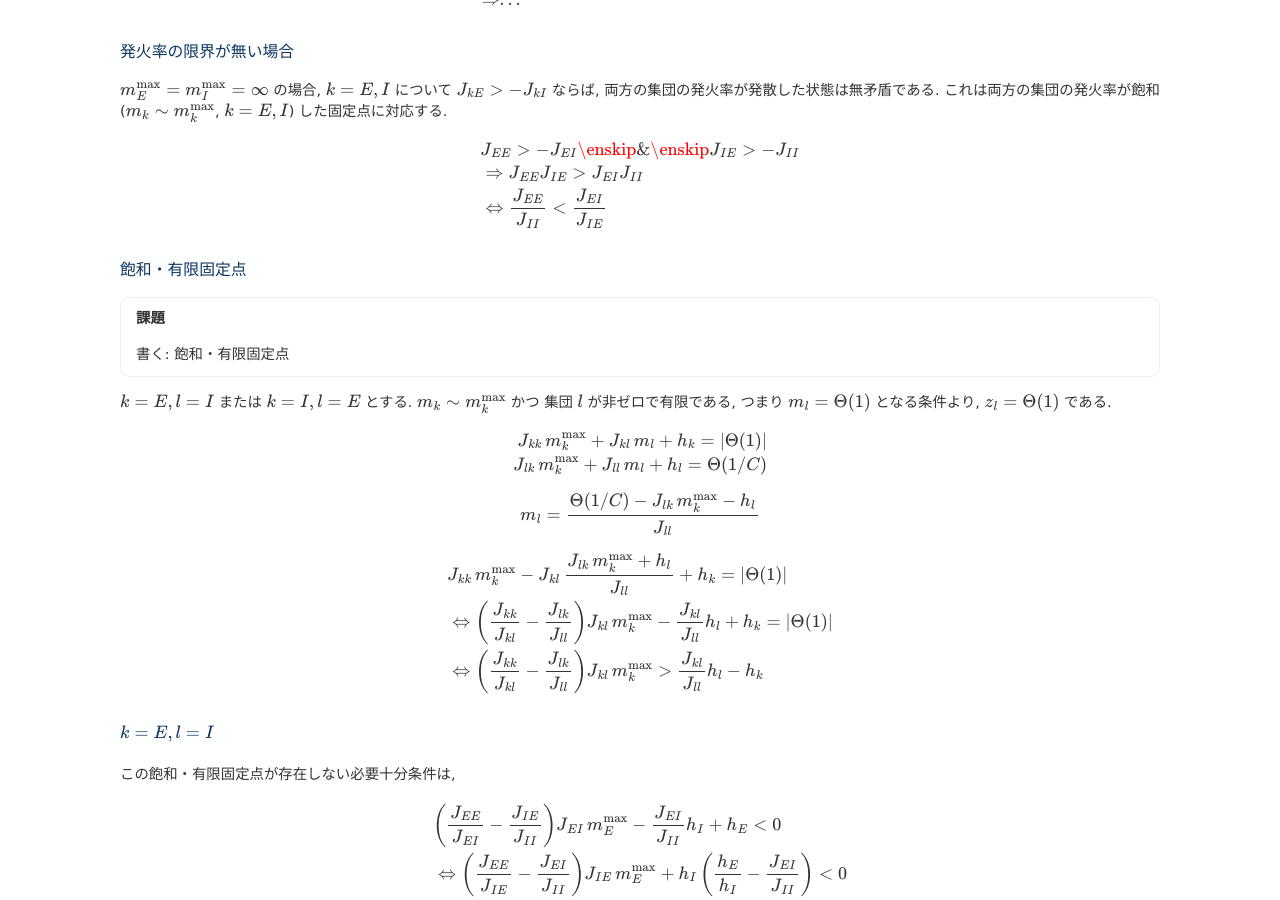
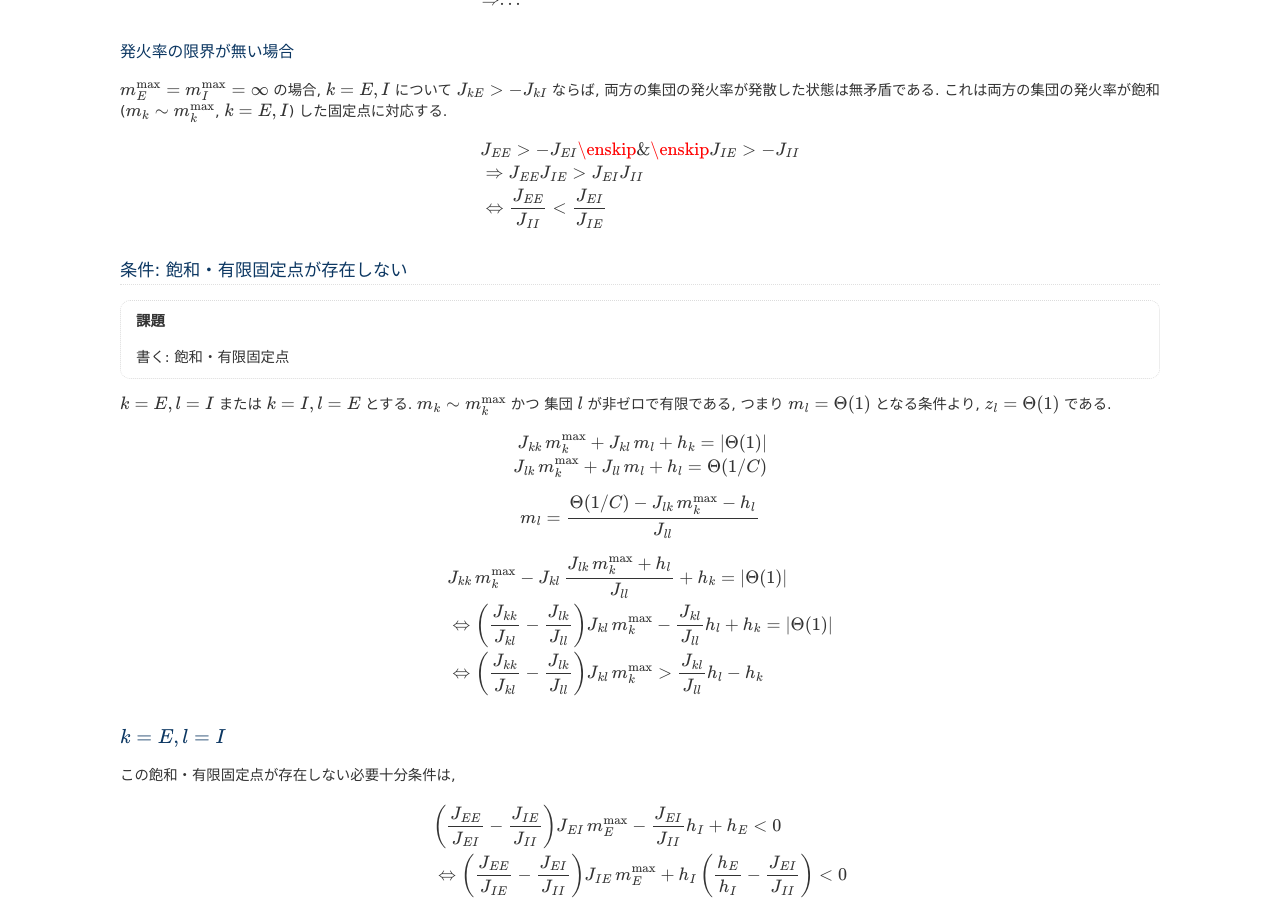
Before and after one commit to tkf/balance-tutorial-ja, a Sphinx documentation site: the page built from source/balance_network/balance_inequality.rst, in a window 1280 px wide and 900 px high, scrolled down 3945 px. Built offline with Sphinx 7.4.7, drawn with Linux system fonts in a browser that asks for light colours; formulas are drawn with MathJax 3.

Commit message:
"均衡条件不等式" の章立てを変更

```diff
--- a/source/balance_network/balance_inequality.rst
+++ b/source/balance_network/balance_inequality.rst
@@ -412,8 +412,8 @@
      \frac{J_{EE}}{J_{II}} < \frac{J_{EI}}{J_{IE}}
 
 
-飽和・有限固定点
-----------------
+条件: 飽和・有限固定点が存在しない
+==================================
 
 .. todo:: 書く: 飽和・有限固定点
 
@@ -458,7 +458,7 @@
 
 
 :math:`k = E, l = I`
-~~~~~~~~~~~~~~~~~~~~
+--------------------
 
 この飽和・有限固定点が存在しない必要十分条件は,
 
@@ -518,7 +518,7 @@
 
 
 :math:`k = I, l = E`
-~~~~~~~~~~~~~~~~~~~~
+--------------------
 
 この飽和・有限固定点が存在しない必要十分条件は,
 
@@ -584,7 +584,7 @@
 
 
 :math:`m^{\max}_I = m^{\max}_E = m^{\max}` なら
-~~~~~~~~~~~~~~~~~~~~~~~~~~~~~~~~~~~~~~~~~~~~~~~
+-----------------------------------------------
 
 .. math::
 
```
